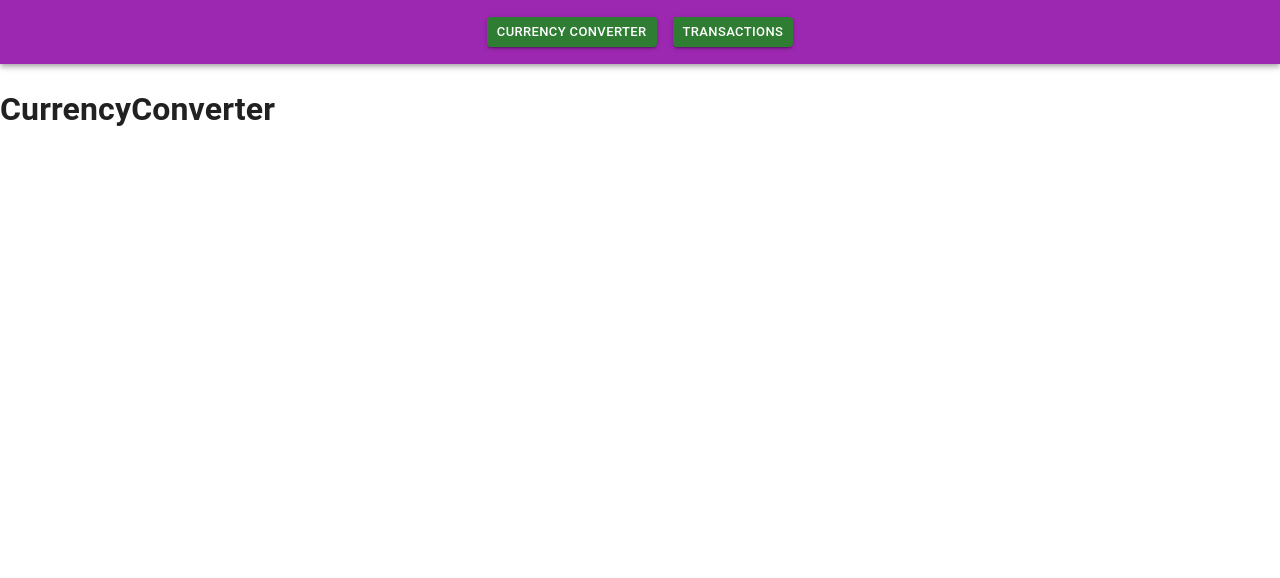
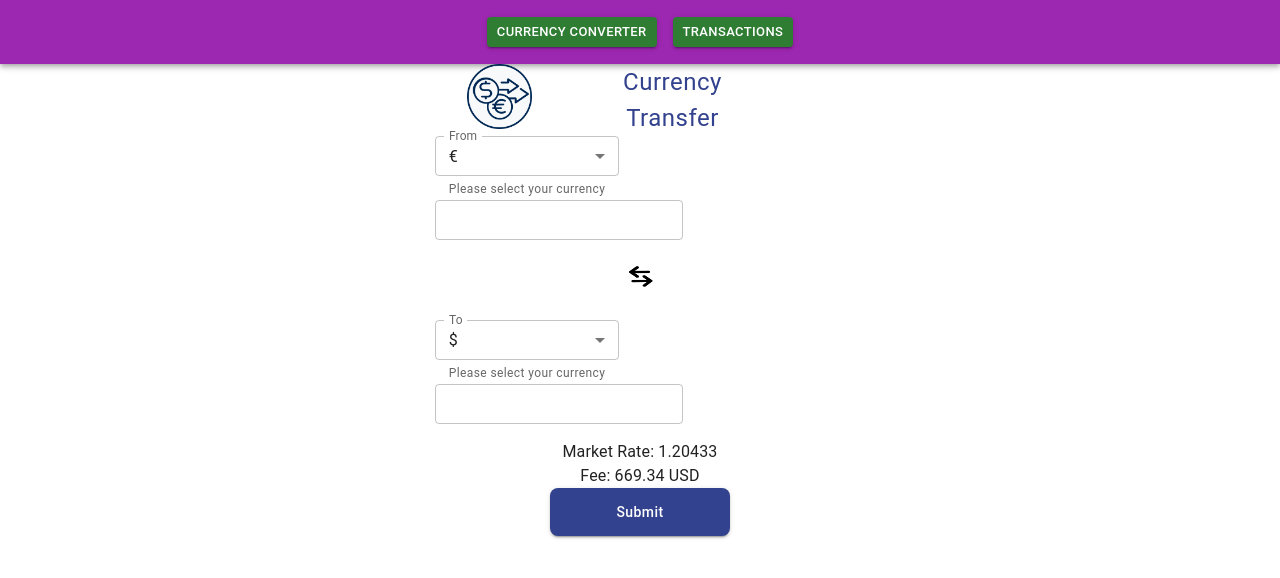
Before and after one commit to forexco/code-challenge-3, a React (Vite) app in the folder fx-frontend/: page /currency-converter in a window 1280 px wide. Shown: the top 578 px of the page. Built offline with nearby package versions, Linux system fonts and the light colour scheme.

Commit message:
feat: add CurrencyTransferCard component

```diff
--- /dev/null
+++ b/fx-frontend/src/components/CurrencyTransferCard/CurrencyTransferCard.tsx
@@ -0,0 +1,126 @@
+import {
+  Box,
+  Button,
+  Grid,
+  MenuItem,
+  TextField,
+  Typography,
+  styled,
+} from "@mui/material";
+import ImgConvertIcon from "../../assets/converter-icon.png";
+import ImgConverterSwapIcon from "../../assets/converter-swap-icon.png";
+import theme from "../../config/theme";
+const currencies = [
+  {
+    value: "USD",
+    label: "$",
+  },
+  {
+    value: "EUR",
+    label: "€",
+  },
+  {
+    value: "BTC",
+    label: "฿",
+  },
+  {
+    value: "JPY",
+    label: "¥",
+  },
+];
+const CurrencyTransferCard = () => {
+  const StyledButton = styled(Button)({
+    backgroundColor: theme.palette.bluePrimary.main,
+    textTransform: "none",
+    border: 0,
+    borderRadius: 8,
+    height: 48,
+    padding: "0 30px",
+    width: "180px", //
+  });
+  return (
+    <Box>
+      <Grid container justifyContent="center">
+        <Grid item xs={12} sm={7} md={5} lg={4} xl={3} sx={{ px: 1 }}>
+          <Box sx={{ display: "flex" }} px={{ sm: 4 }}>
+            <Box sx={{}}>
+              <img
+                src={ImgConvertIcon}
+                alt="Convert Money logo"
+                height={65}
+                width={65}
+              />
+            </Box>
+            <Box
+              sx={{
+                flexGrow: 1,
+                color: theme.palette.bluePrimary.main,
+                fontSize: "1.5rem",
+                fontWeigh: "semibold",
+                textAlign: "center",
+                letterSpacing: "0.5px",
+              }}
+            >
+              <div>Currency</div>
+              <div>Transfer</div>
+            </Box>
+          </Box>
+          <Box sx={{ mb: 3 }}>
+            <TextField
+              id="outlined-select-currency"
+              size="small"
+              select
+              label="From"
+              defaultValue="EUR"
+              helperText="Please select your currency"
+            >
+              {currencies.map((option) => (
+                <MenuItem key={option.value} value={option.value}>
+                  {option.label}
+                </MenuItem>
+              ))}
+            </TextField>
+            <TextField size="small" variant="outlined" />
+          </Box>
+          <Box sx={{ mx: "auto", textAlign: "center" }}>
+            <img
+              src={ImgConverterSwapIcon}
+              alt="Swap Icon"
+              height={25}
+              width={25}
+              style={{ cursor: "pointer" }}
+            />
+          </Box>
+          <Box sx={{ mt: 3 }}>
+            <TextField
+              id="outlined-select-currency"
+              size="small"
+              select
+              label="To"
+              defaultValue="USD"
+              helperText="Please select your currency"
+            >
+              {currencies.map((option) => (
+                <MenuItem key={option.value} value={option.value}>
+                  {option.label}
+                </MenuItem>
+              ))}
+            </TextField>
+            <TextField size="small" variant="outlined" />
+          </Box>
+          <Box
+            sx={{
+              textAlign: "center",
+              marginTop: 2,
+            }}
+          >
+            <Typography>Market Rate: 1.20433</Typography>
+            <Typography>Fee: 669.34 USD</Typography>
+            <StyledButton variant="contained">Submit</StyledButton>
+          </Box>
+        </Grid>
+      </Grid>
+    </Box>
+  );
+};
+export { CurrencyTransferCard };
--- a/fx-frontend/src/pages/CurrencyConverter.tsx
+++ b/fx-frontend/src/pages/CurrencyConverter.tsx
@@ -1,7 +1,10 @@
+import { Box } from "@mui/material";
+import { CurrencyTransferCard } from "../components/CurrencyTransferCard/CurrencyTransferCard";
+
 export const CurrencyConverter = () => {
   return (
-    <div>
-      <h1>CurrencyConverter</h1>
-    </div>
+    <Box>
+      <CurrencyTransferCard />
+    </Box>
   );
 };
```
Also changed, not shown: fx-frontend/src/assets/converter-icon.png (added), fx-frontend/src/assets/converter-swap-icon.png (added).
